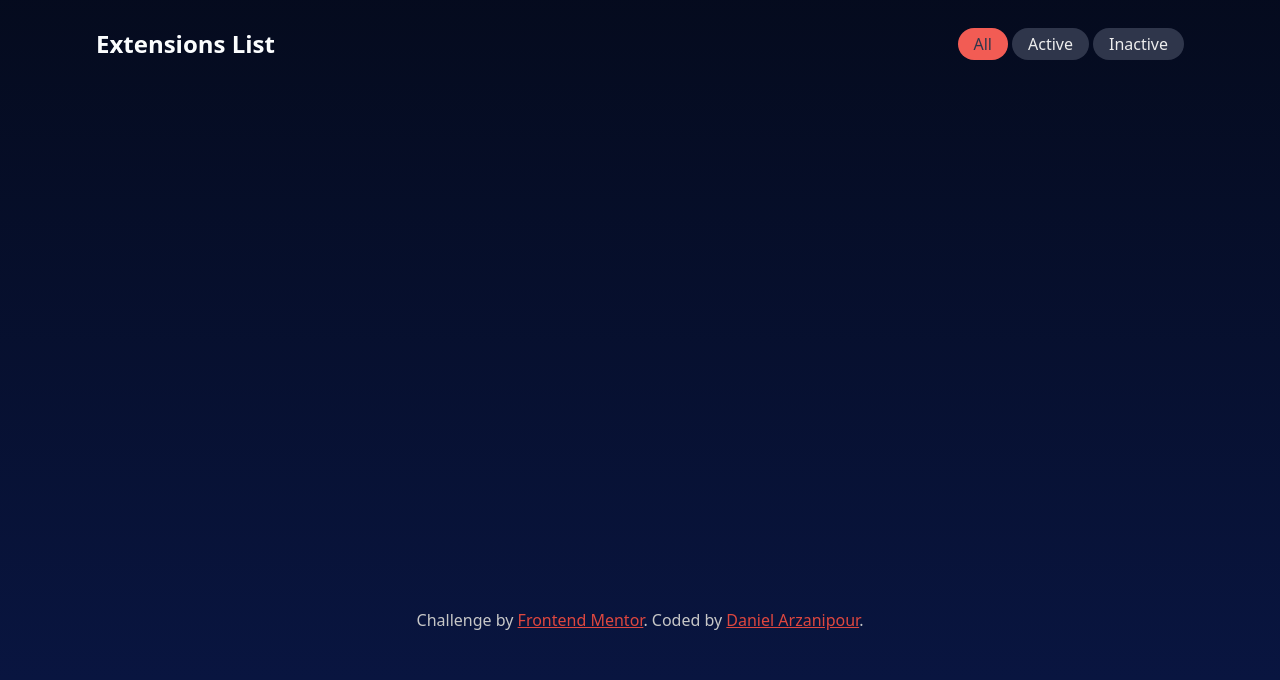
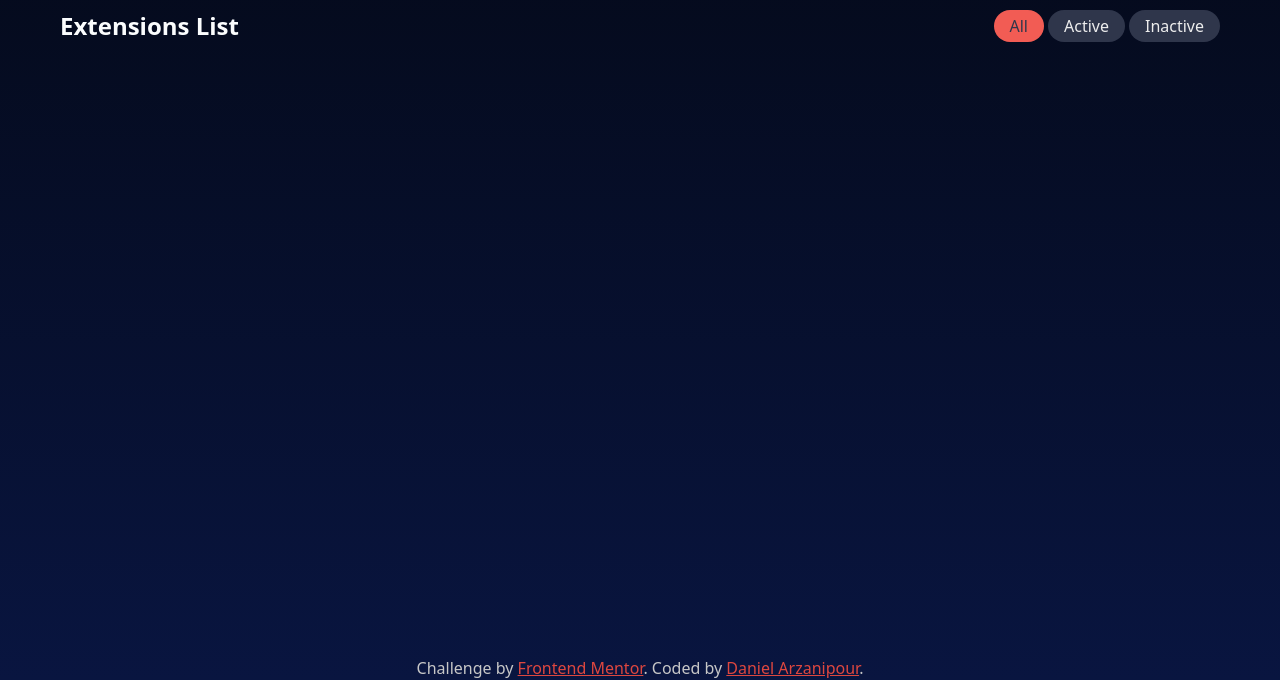
Before and after one commit to Frontend-Mentor-Projects-Daniel/Browser-extension-manager, a website built with Vite: page index.html in a window 1280 px wide. Shown: the part 120-800 px from the top of the page. Built offline with nearby package versions, Linux system fonts and the light colour scheme; a web font is replaced by a local one; what granim would draw is missing.

Commit message:
use full bleed layout method as well as fluid clamp padding method

```diff
--- a/index.html
+++ b/index.html
@@ -56,7 +56,7 @@
     <title>Frontend Mentor | Browser Extensions Manager UI</title>
   </head>
 
-  <body>
+  <body class="wrapper">
     <div id="app" class="cover"></div>
     <canvas id="granim-canvas"></canvas>
   </body>
--- a/src/styles/base.css
+++ b/src/styles/base.css
@@ -252,15 +252,13 @@ body {
 }
 
 #app {
-  max-inline-size: 1400px;
-  margin-inline: auto;
-  padding-block: 3rem;
-  padding-inline: 1rem;
+  padding-inline: clamp(1rem, calc(0.4167rem + 4.1667vw), 6rem);
+  padding-block-start: clamp(1rem, calc(0.4074rem + 1.8519vw), 3rem);
 }
 
 @media (min-width: 480px) {
   #app {
-    padding-inline: 6rem;
+    /* padding-inline: 6rem; */
   }
 }
 
--- a/src/styles/composition.css
+++ b/src/styles/composition.css
@@ -162,3 +162,20 @@
   justify-content: var(--justify-content);
   align-items: var(--align-items);
 }
+
+/* For centering layouts */
+.wrapper {
+  display: grid;
+  grid-template-columns: 1fr min(1440px, 100%) 1fr;
+}
+
+.wrapper > * {
+  grid-column: 2;
+  grid-row: 2;
+}
+
+/* Allows a child to ignore the parents width and extend from one end of the screen to the other */
+.full-bleed {
+  width: 100%;
+  grid-column: 1 / 4;
+}
```
